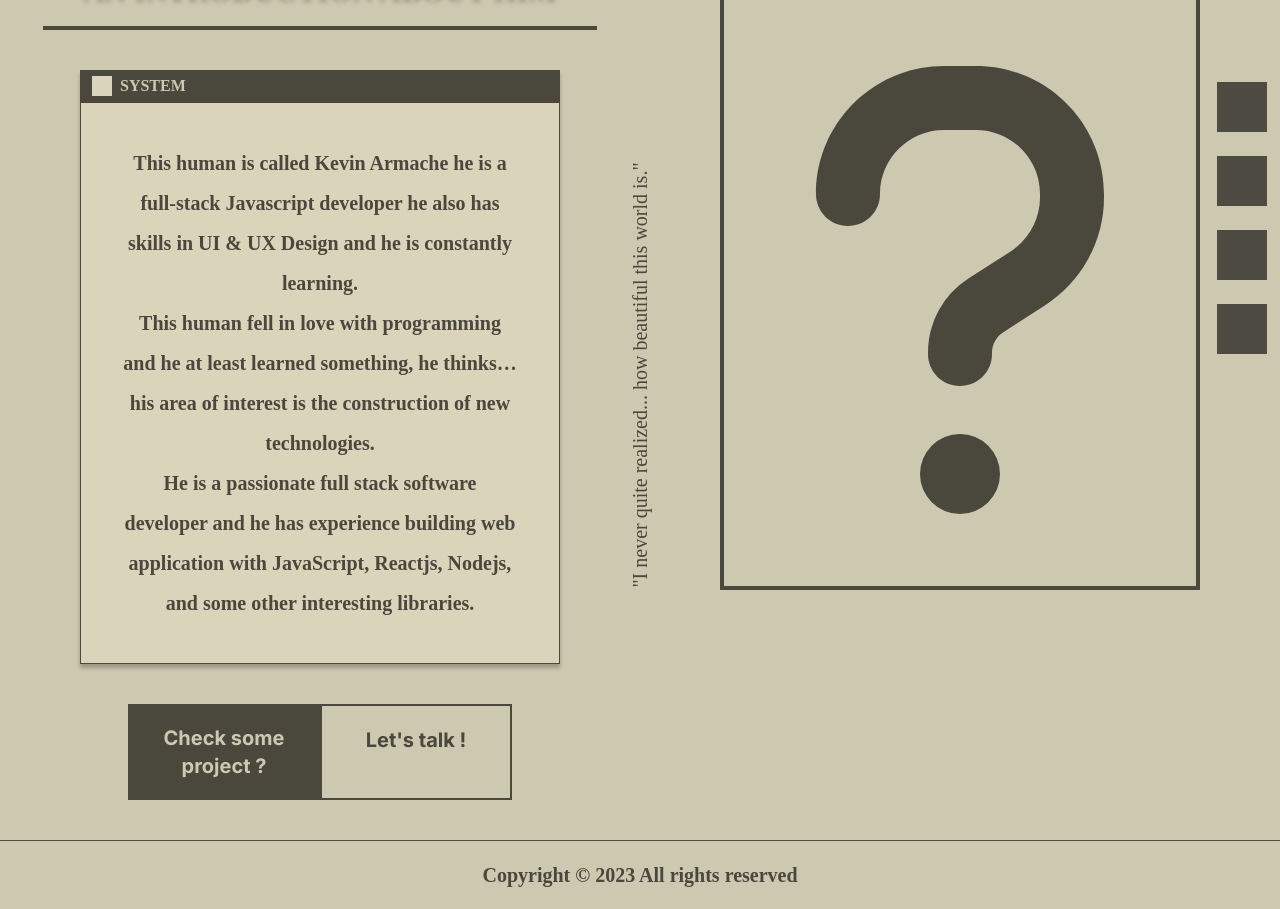
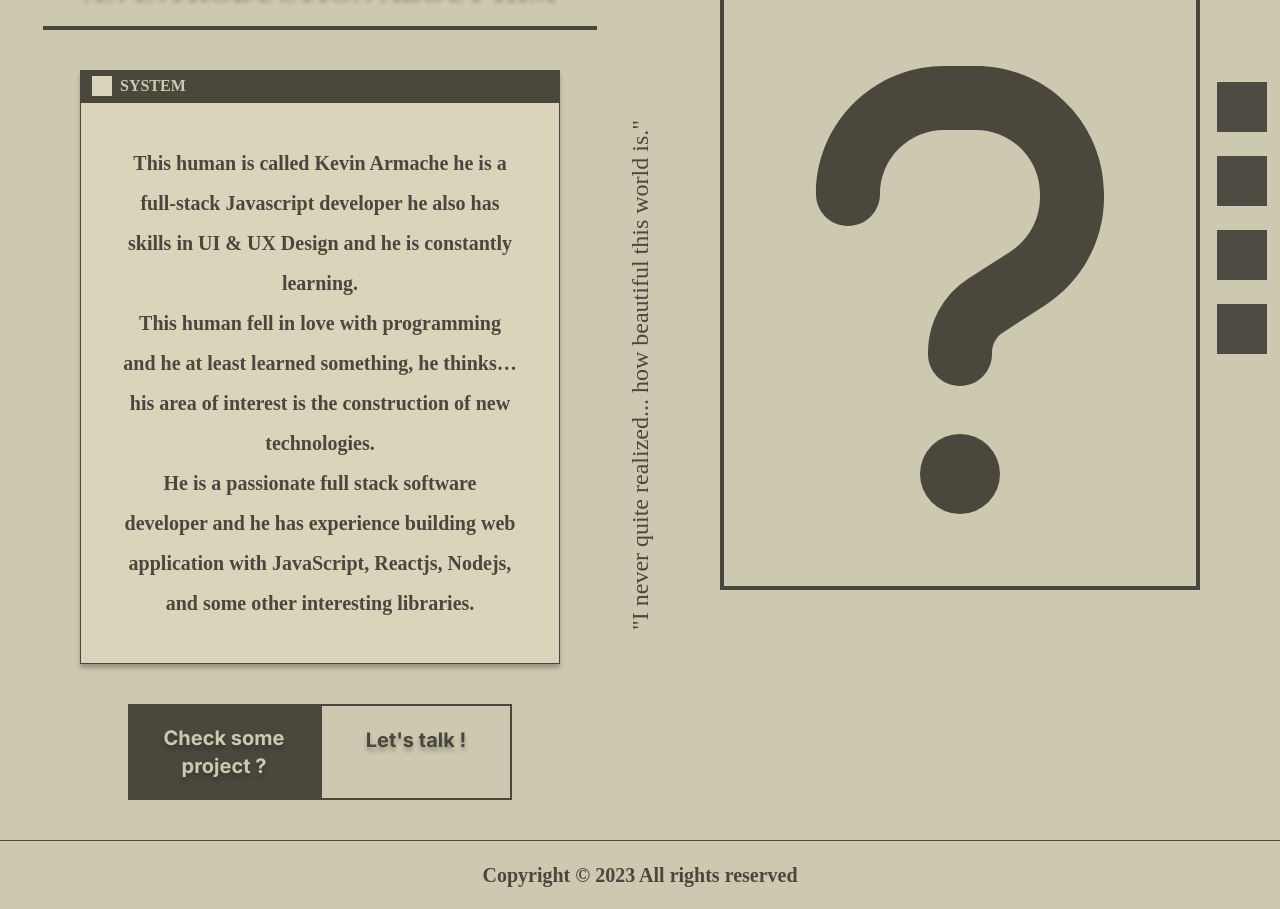
Before and after one commit to KevinArmache/Portfolio, a Next.js app: page /home in a window 1280 px wide. Shown: the part 182-1091 px from the top of the page. Built offline with nearby package versions, Linux system fonts and the light colour scheme; a web font is replaced by a local one.

Commit message:
end of home page

```diff
--- a/src/app/home/page.jsx
+++ b/src/app/home/page.jsx
@@ -35,30 +35,30 @@ export default function page() {
         </div>
         <div className="text-center w-3/5 mx-auto  m-10 flex">
           <Link
-            href=""
-            className=" bg-secondary-color text-primary-color font-bold text-xl block p-5 w-1/2"
+            href="/project"
+            className=" bg-secondary-color my-text-shadow text-primary-color font-bold text-xl block p-5 w-1/2"
           >
             Check some project ?
           </Link>
           <Link
             href={""}
-            className="border-2 transition duration-300 hover:bg-secondary-color  hover:text-primary-color text-secondary-color font-bold text-xl block p-5 border-secondary-color w-1/2"
+            className="border-2 transition my-text-shadow duration-300 hover:bg-secondary-color  hover:text-primary-color text-secondary-color font-bold text-xl block p-5 border-secondary-color w-1/2"
           >
             Let's talk !
           </Link>
         </div>
       </div>
-      <p className="absolute -rotate-90 text-xl left-1/2 top-1/2 transform -translate-x-1/2 -translate-y-1/2">
+      <p className="absolute -rotate-90 text-2xl left-1/2 top-1/2 transform -translate-x-1/2 -translate-y-1/2">
         "I never quite realized... how beautiful this world is."
       </p>
-      <div className="w-1/2 ">
+      <div className="w-1/2">
         <div className="group border-4 relative border-secondary-color  mt-20 w-3/4 mx-auto  p-10">
           <svg
             xmlns="http://www.w3.org/2000/svg"
             width="320"
             height="512"
             viewBox="0 0 320 512"
-            className="mx-auto"
+            className="mx-auto "
           >
             <path
               fill="#4a473d"
```
